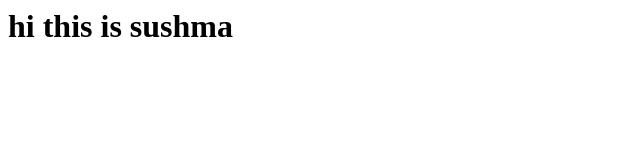
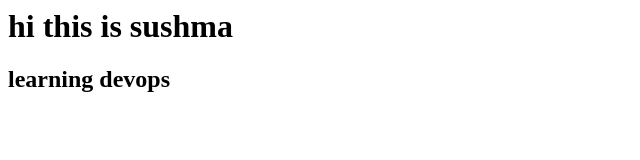
Before and after one commit to sush1316/sushma-project, a plain HTML site: page index.html in a window 1280 px wide. Shown: the whole page, without its empty margins (0-640 px from the left). Drawn offline with Linux system fonts and the light colour scheme.

Commit message:
second commit of index.html

```diff
--- a/index.html
+++ b/index.html
@@ -1 +1,2 @@
 <h1>hi this is sushma<h1>
+<h2>learning devops<h2>
```
